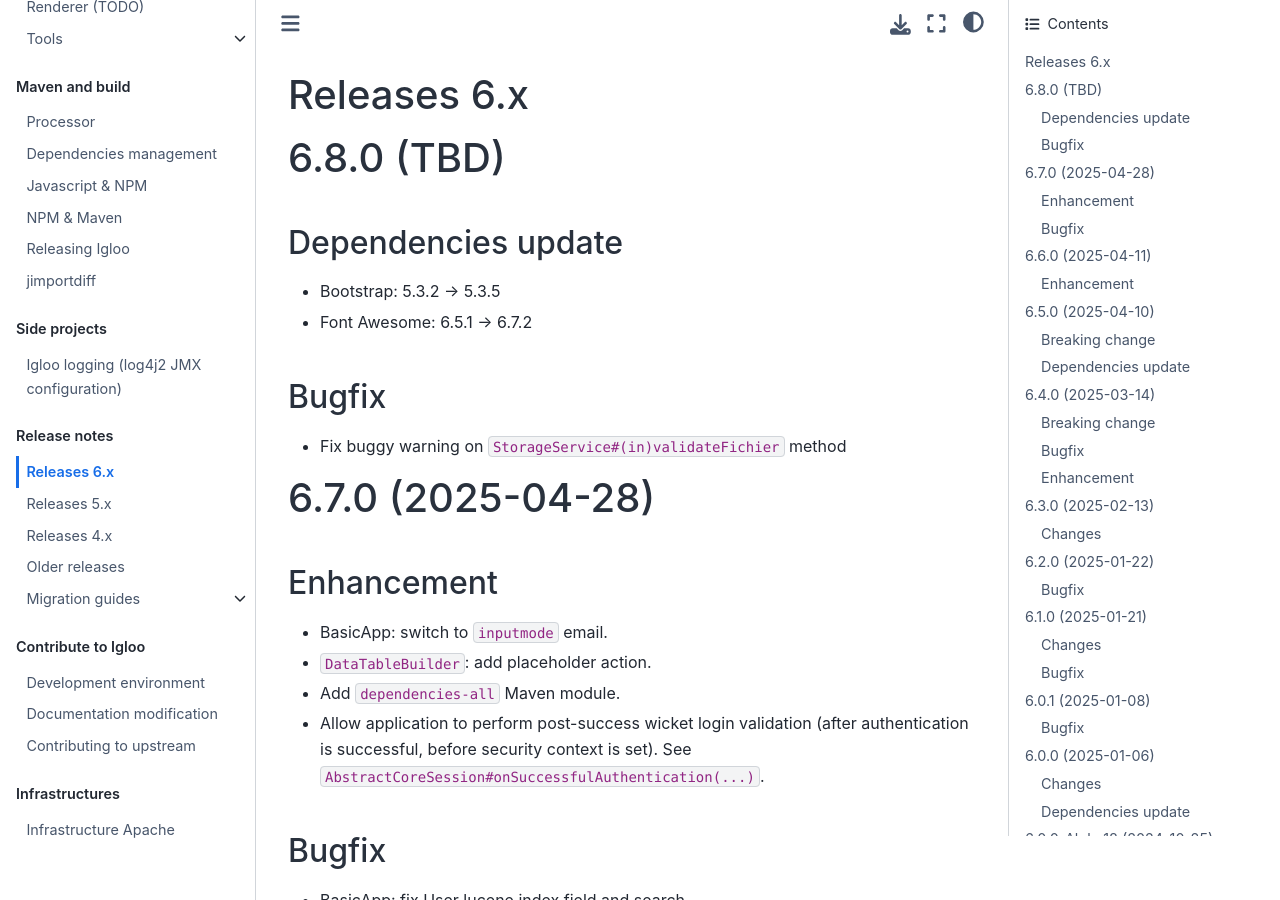
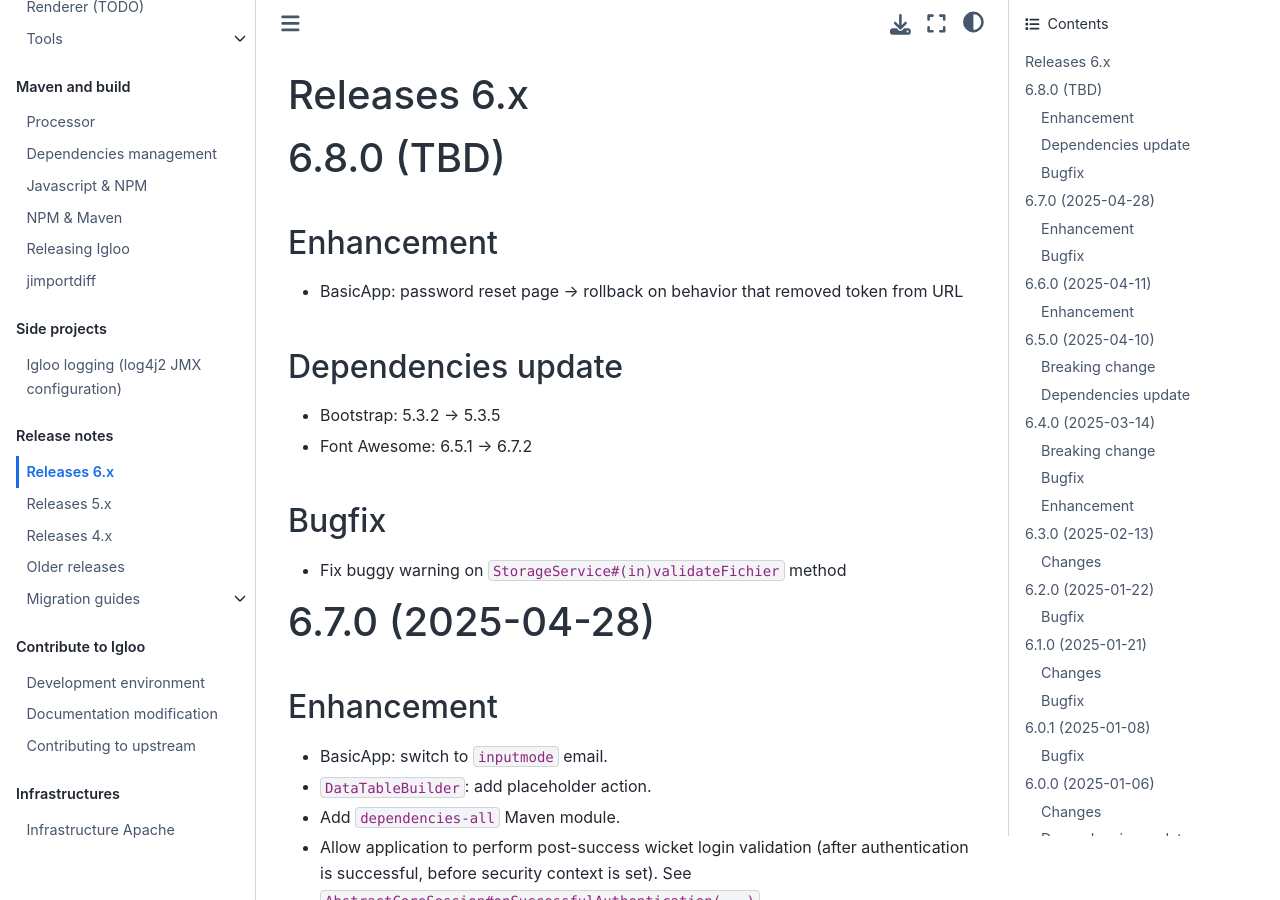
Before and after one commit to igloo-project/igloo-doc, a Sphinx documentation site: the page built from source/release-notes/releases-6.x.md, in a window 1280 px wide and 900 px high. Built offline with Sphinx 7.4.7 and the Sphinx Book theme 1.1.4, drawn with Linux system fonts in a browser that asks for light colours.

Commit message:
changelog 6.8.0

```diff
--- a/source/release-notes/releases-6.x.md
+++ b/source/release-notes/releases-6.x.md
@@ -1,6 +1,11 @@
 # Releases 6.x
 
 # 6.8.0 (TBD)
+
+## Enhancement
+
+* BasicApp: password reset page -> rollback on behavior that removed
+  token from URL
 
 ## Dependencies update
 
```
